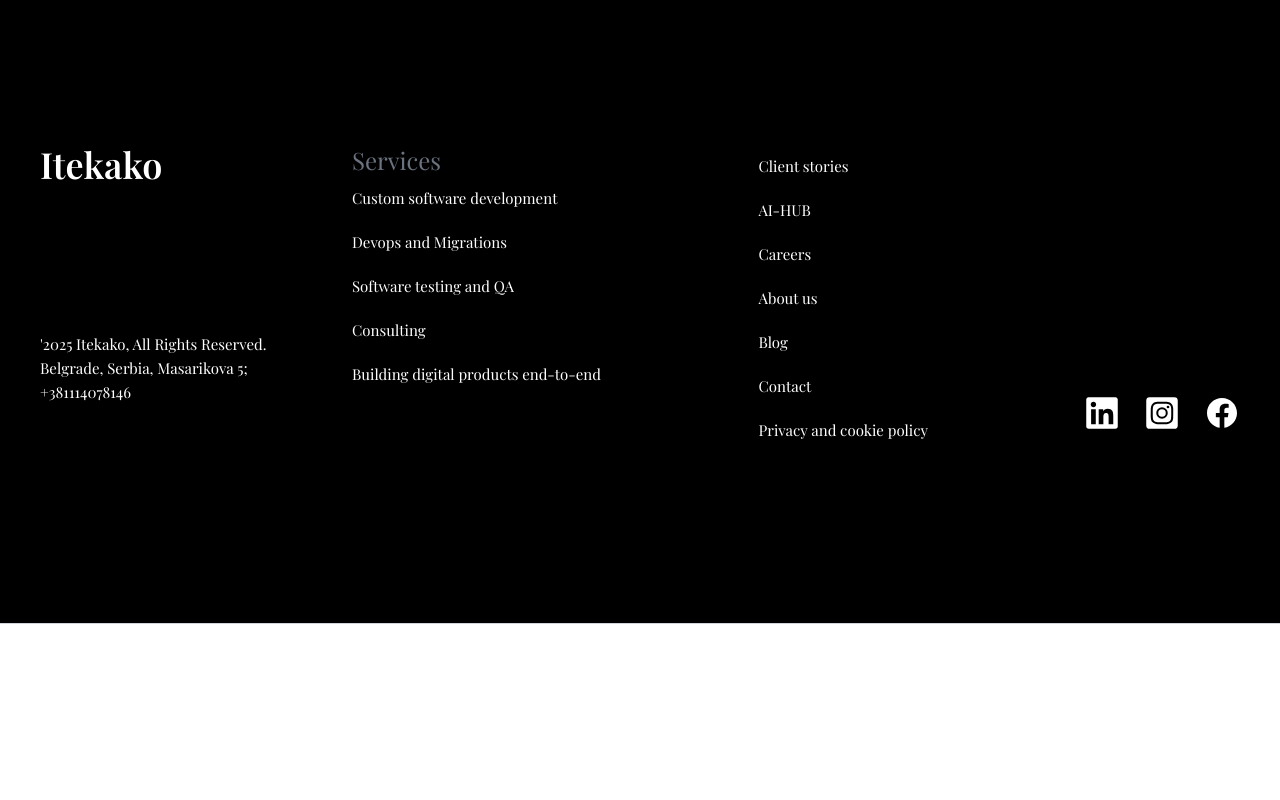
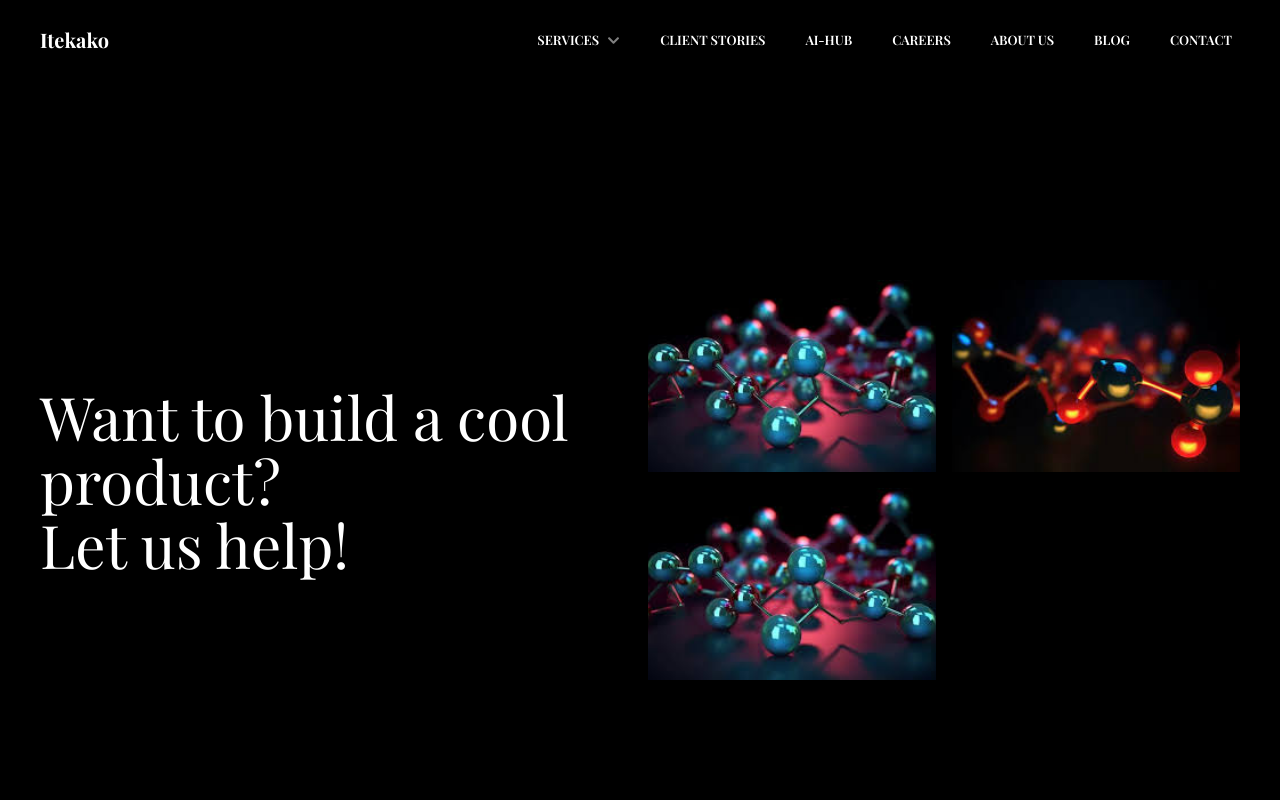
Before and after one commit to solomon-ojo/aortastudio, a React (Vite) app in the folder client/: page /contact in a window 1280 px wide. Shown: the top 800 px of the page. Built offline with nearby package versions, Linux system fonts and the light colour scheme; a web font is replaced by a local one.

Commit message:
add contact page

```diff
--- /dev/null
+++ b/client/src/components/ContactItem.jsx
@@ -0,0 +1,19 @@
+import React from "react";
+import ContactForm from "./ContactForm";
+
+const ContactItem = () => {
+  return (
+    <div className="w-full h-full lg:h-screen  flex flex-col lg:flex-row items-center gap-4 ">
+      <div className="h-full flex-1  pt-10 w-full">
+        <p className="text-lg sm:text-xl md:text-2xl lg:text-3xl text-white font-semibold">
+          Get in touch:
+        </p>
+      </div>
+      <div className="h-full flex-[4] pt-10 w-full">
+        <ContactForm />
+      </div>
+    </div>
+  );
+};
+
+export default ContactItem;
--- a/client/src/components/ContactSection.jsx
+++ b/client/src/components/ContactSection.jsx
@@ -1,21 +1,12 @@
 import React from "react";
 import Container from "./Container";
-import ContactForm from "./ContactForm";
+import ContactItem from "./ContactItem";
 
 const ContactSection = () => {
   return (
     <section className="w-full min-h-screen flex py-20 border-b border-gray-300 bg-black relative z-40">
       <Container>
-        <div className="w-full h-full lg:h-screen  flex flex-col lg:flex-row items-center gap-4 ">
-          <div className="h-full flex-1  pt-10 w-full">
-            <p className="text-lg sm:text-xl md:text-2xl lg:text-3xl text-white font-semibold">
-              Get in touch:
-            </p>
-          </div>
-          <div className="h-full flex-[4] pt-10 w-full">
-            <ContactForm />
-          </div>
-        </div>
+        <ContactItem />
       </Container>
     </section>
   );
--- a/client/src/components/Footer.jsx
+++ b/client/src/components/Footer.jsx
@@ -1,10 +1,8 @@
 import React from "react";
 import Container from "./Container";
-import { BiLogoFacebookCircle } from "react-icons/bi";
-import { FaInstagramSquare } from "react-icons/fa";
-import { FaLinkedin } from "react-icons/fa";
 import { quickLinks, services } from "../utils/navLinks";
 import { Link } from "react-router-dom";
+import SocialLinks from "./SocialLinks";
 
 const Footer = () => {
   return (
@@ -34,7 +32,9 @@
                       key={service.path}
                       className=" text-sm lg:text-[15px] py-3"
                     >
-                      <Link to={service.path}>{service.name}</Link>
+                      <Link onClick={() => scrollTo(0, 0)} to={service.path}>
+                        {service.name}
+                      </Link>
                     </li>
                   ))}
                 </ul>
@@ -47,7 +47,9 @@
                     key={link.path}
                     className=" text-sm lg:text-[15px] py-2 lg:py-3"
                   >
-                    <Link to={link.path}>{link.name}</Link>
+                    <Link onClick={() => scrollTo(0, 0)} to={link.path}>
+                      {link.name}
+                    </Link>
                   </li>
                 ))}
               </ul>
@@ -57,11 +59,8 @@
           <div className=" flex-1 w-full h-full flex flex-col justify-between pt-10">
             <div className="flex-1 h-full"></div>
             <div className="flex-1 h-full flex lg:justify-end lg:pb-10">
-              <div className="flex items-center gap-6">
-                <FaLinkedin className="text-4xl text-white" />
-                <FaInstagramSquare className="text-4xl text-white" />
-                <BiLogoFacebookCircle className="text-4xl text-white" />
-              </div>
+              {/* social media links */}
+              <SocialLinks className={"flex items-center gap-6"} />
             </div>
           </div>
         </div>
--- a/client/src/components/Navbar.jsx
+++ b/client/src/components/Navbar.jsx
@@ -1,11 +1,12 @@
 import React, { useState } from "react";
-import { Link } from "react-router-dom";
 import { FaChevronDown } from "react-icons/fa";
 import { LuPlus } from "react-icons/lu";
 import { VscArrowRight } from "react-icons/vsc";
+import { Link } from "react-router-dom";
 
 import Container from "./Container";
-import { servicesLinks, subServices } from "../utils/navLinks";
+import { quickLinks, servicesLinks, subServices } from "../utils/navLinks";
+import SocialLinks from "./SocialLinks";
 
 const desktopLinkStyle =
   " relative text-[13px]   px-2 font-semibold text-white nav-link uppercase flex flex-nowrap whitespace-nowrap";
@@ -13,6 +14,7 @@
 const Navbar = () => {
   const [hover, setHover] = useState(false);
   const [isOpen, setIsOpen] = useState(false);
+  // const match = useMatch()
 
   const handleToggle = () => {
     setIsOpen((prev) => !prev);
@@ -50,31 +52,14 @@
                     className="transition-transform duration-300 group-hover:rotate-180"
                   />
                 </li>
-
-                {/* Other links */}
-                <li className={desktopLinkStyle}>
-                  <Link to={"/ai-hub"}>AI-hub</Link>
-                </li>
-                <li className={desktopLinkStyle}>
-                  <Link to={"/client-stories"}>Client stories</Link>
-                </li>
-                <li className={desktopLinkStyle}>
-                  <Link to={"/careers"}>careers</Link>
-                </li>
-                <li className={desktopLinkStyle}>
-                  <Link
-                    className="flex flex-nowrap whitespace-nowrap"
-                    to={"/about"}
-                  >
-                    About us
-                  </Link>
-                </li>
-                <li className={desktopLinkStyle}>
-                  <Link to={"/blog"}>blog</Link>
-                </li>
-                <li className={desktopLinkStyle}>
-                  <Link to={"/contact"}>contact</Link>
-                </li>
+                {/* Desktop links */}
+                {quickLinks.slice(0, quickLinks.length - 1).map((link) => (
+                  <li key={link.path} className={desktopLinkStyle}>
+                    <Link onClick={() => scrollTo(0, 0)} to={link.path}>
+                      {link.name}
+                    </Link>
+                  </li>
+                ))}
               </ul>
             </nav>
             <div className=" flex  justify-end lg:hidden  h-full w-full">
@@ -112,7 +97,11 @@
                     key={service.path}
                     className="py-2 text-lg border-b-[0.25px] border-gray-800"
                   >
-                    <Link className="pl-14" to={service.path}>
+                    <Link
+                      onClick={() => scrollTo(0, 0)}
+                      className="pl-14"
+                      to={service.path}
+                    >
                       {service.name}
                     </Link>
                   </li>
@@ -125,10 +114,15 @@
                   key={service.path}
                   className="pl-14 border-b border-gray-800 text-2xl font-semibold py-4"
                 >
-                  <Link>{service.name}</Link>
+                  <Link onClick={() => scrollTo(0, 0)} to={service.path}>
+                    {service.name}
+                  </Link>
                 </li>
               ))}
             </ul>
+
+            {/* SOCIAL MEDIA LINKS */}
+            <SocialLinks className={"flex items-center gap-6 pl-14 pt-5"} />
           </div>
         </div>
       </nav>
--- /dev/null
+++ b/client/src/components/SocialLinks.jsx
@@ -0,0 +1,15 @@
+import React from "react";
+import { BiLogoFacebookCircle } from "react-icons/bi";
+import { FaInstagramSquare, FaLinkedin } from "react-icons/fa";
+
+const SocialLinks = ({className}) => {
+  return (
+    <div className={className}>
+      <FaLinkedin className="text-4xl text-white" />
+      <FaInstagramSquare className="text-4xl text-white" />
+      <BiLogoFacebookCircle className="text-4xl text-white" />
+    </div>
+  );
+};
+
+export default SocialLinks;
--- a/client/src/pages/contact/Contact.jsx
+++ b/client/src/pages/contact/Contact.jsx
@@ -1,7 +1,60 @@
 import React from "react";
+import Container from "../../components/Container";
+import ContactItem from "../../components/ContactItem";
 
 const Contact = () => {
-  return <div>Contact</div>;
+  return (
+    <main className="min-h-screen w-full bg-black pt-20 z-40 text-white">
+      <Container>
+        <div className="flex flex-col">
+          <div className="w-full min-h-[700px] lg:h-screen flex flex-col lg:flex-row justify-center items-center gap-4">
+            {/* Text Section */}
+            <div className="flex-1 flex items-center h-full w-full">
+              <div className="hidden lg:block text-white">
+                <h1 className="text-6xl">Want to build a cool</h1>
+                <h1 className="text-6xl py-1">product?</h1>
+                <h1 className="text-6xl">Let us help!</h1>
+              </div>
+              <div className="text-xl md:text-2xl lg:hidden">
+                <h1>Want to build a cool product?</h1>
+                <h1>Let us help!</h1>
+              </div>
+            </div>
+
+            {/* Image Grid Section */}
+            <div className="flex-1 h-full w-full flex items-center">
+              <div className="w-full min-h-[400px] grid grid-cols-2 gap-4">
+                <div className="bg-green-700">
+                  <img
+                    src="/img1.jpg"
+                    alt=""
+                    className="w-full h-full object-cover"
+                  />
+                </div>
+                <div>
+                  <img
+                    src="/img3.jpg"
+                    alt=""
+                    className="w-full h-full object-cover"
+                  />
+                </div>
+                <div>
+                  <img
+                    src="/img1.jpg"
+                    alt=""
+                    className="w-full h-full object-cover"
+                  />
+                </div>
+              </div>
+            </div>
+          </div>
+          <div className="w-full h-full">
+            <ContactItem />
+          </div>
+        </div>
+      </Container>
+    </main>
+  );
 };
 
 export default Contact;
--- a/client/src/pages/notFound/NotFound.jsx
+++ b/client/src/pages/notFound/NotFound.jsx
@@ -1,9 +1,23 @@
 import React from "react";
+import { Link } from "react-router-dom";
+import { FaArrowLeftLong } from "react-icons/fa6";
 
 const NotFound = () => {
   return (
     <div className="flex justify-center items-center  min-h-screen w-full ">
-      <h1 className="text-red-600 text-xl">This page is not found</h1>
+      <div className="flex flex-col justify-center items-center">
+        <h1 className="text-red-600 text-xl text-center">
+          This page is not found
+        </h1>
+        <div className="flex items-center justify-center pt-5">
+          <Link to={"/"} className="flex items-center justify-center">
+            <FaArrowLeftLong className="text-white text-lg" />
+            <button className="text-white px-3 py-2 rounded-2xl">
+              Back to home page
+            </button>
+          </Link>
+        </div>
+      </div>
     </div>
   );
 };
--- a/client/src/utils/navLinks.js
+++ b/client/src/utils/navLinks.js
@@ -11,6 +11,8 @@
   { name: "Client stories", path: "/client-stories" },
   { name: "Careers", path: "/careers" },
 ];
+
+
 
 // For footer
 
```
